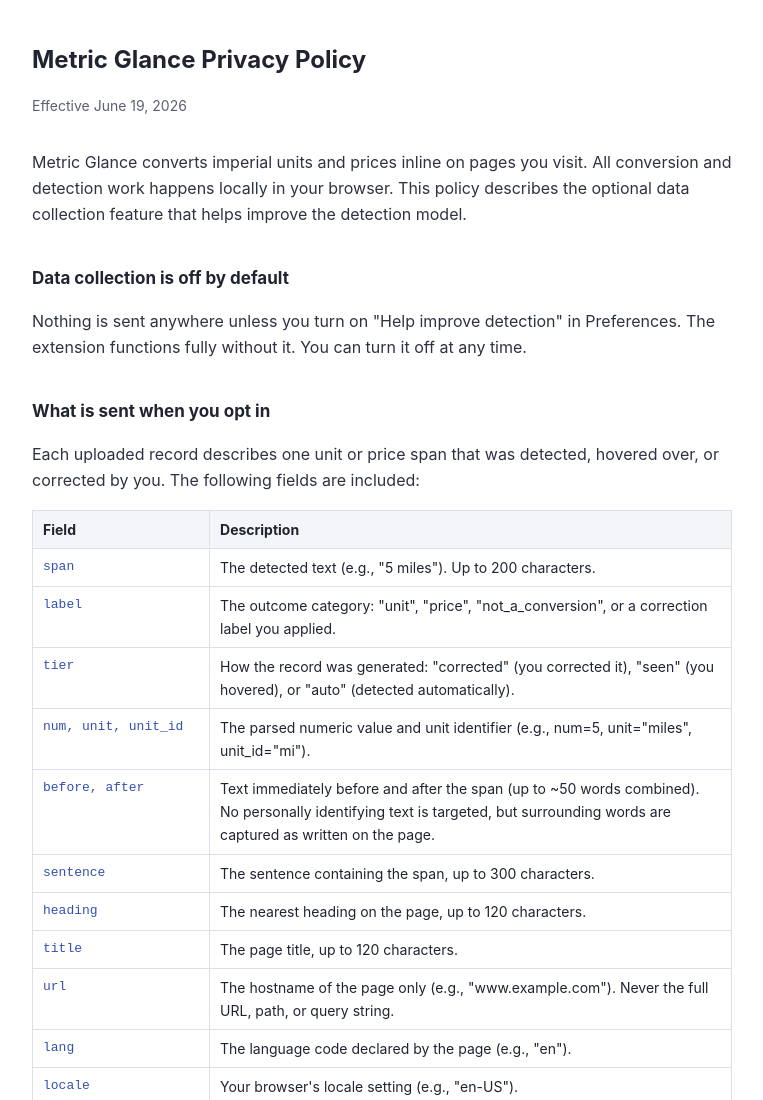
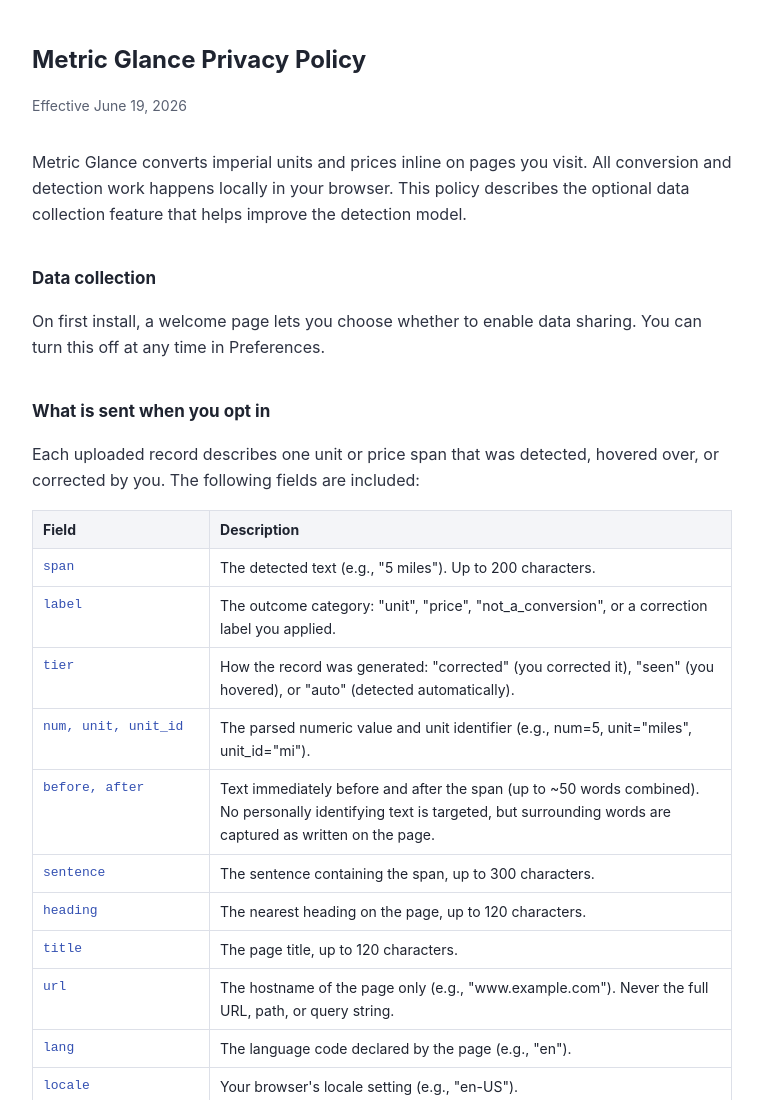
Before and after one commit to ja-ortiz-uniandes/metric-glance, a browser extension: page docs/privacy.html in a window 1280 px wide. Shown: the top 1100 px of the page, without its empty margins (258-1021 px from the left). Drawn offline with Linux system fonts and the light colour scheme.

Commit message:
fix: privacy policy data-sharing default wording

```diff
--- a/docs/privacy.html
+++ b/docs/privacy.html
@@ -32,8 +32,8 @@
 
 <p>Metric Glance converts imperial units and prices inline on pages you visit. All conversion and detection work happens locally in your browser. This policy describes the optional data collection feature that helps improve the detection model.</p>
 
-<h2>Data collection is off by default</h2>
-<p>Nothing is sent anywhere unless you turn on "Help improve detection" in Preferences. The extension functions fully without it. You can turn it off at any time.</p>
+<h2>Data collection</h2>
+<p>On first install, a welcome page lets you choose whether to enable data sharing. You can turn this off at any time in Preferences.</p>
 
 <h2>What is sent when you opt in</h2>
 <p>Each uploaded record describes one unit or price span that was detected, hovered over, or corrected by you. The following fields are included:</p>
```
